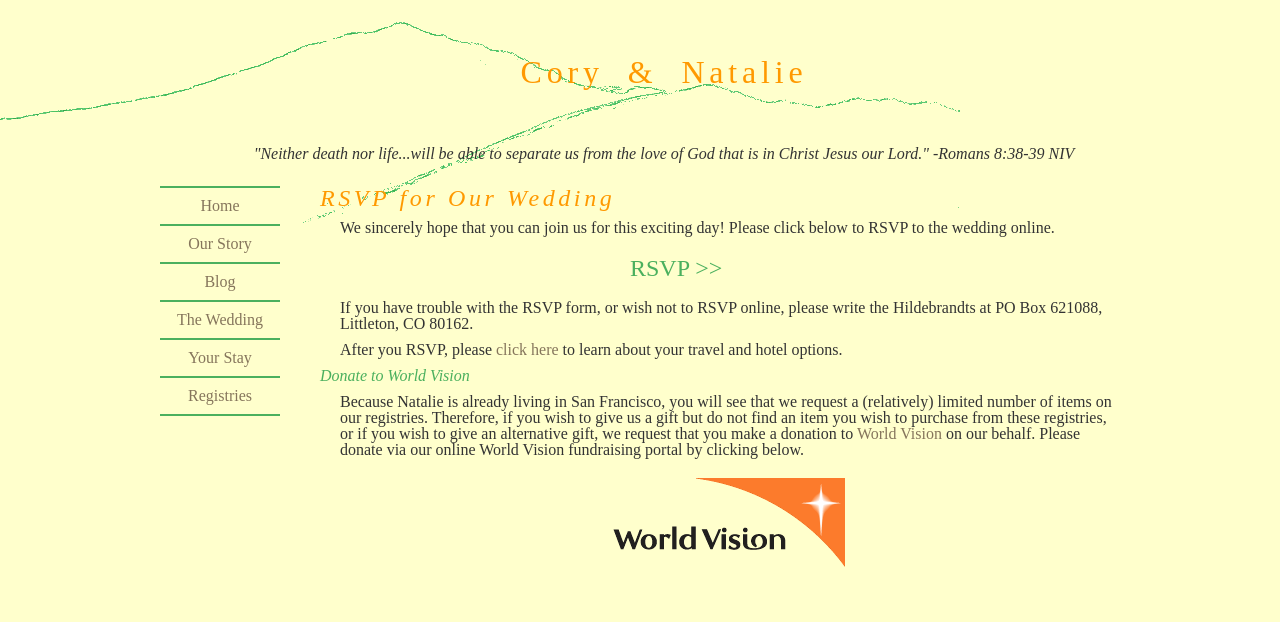
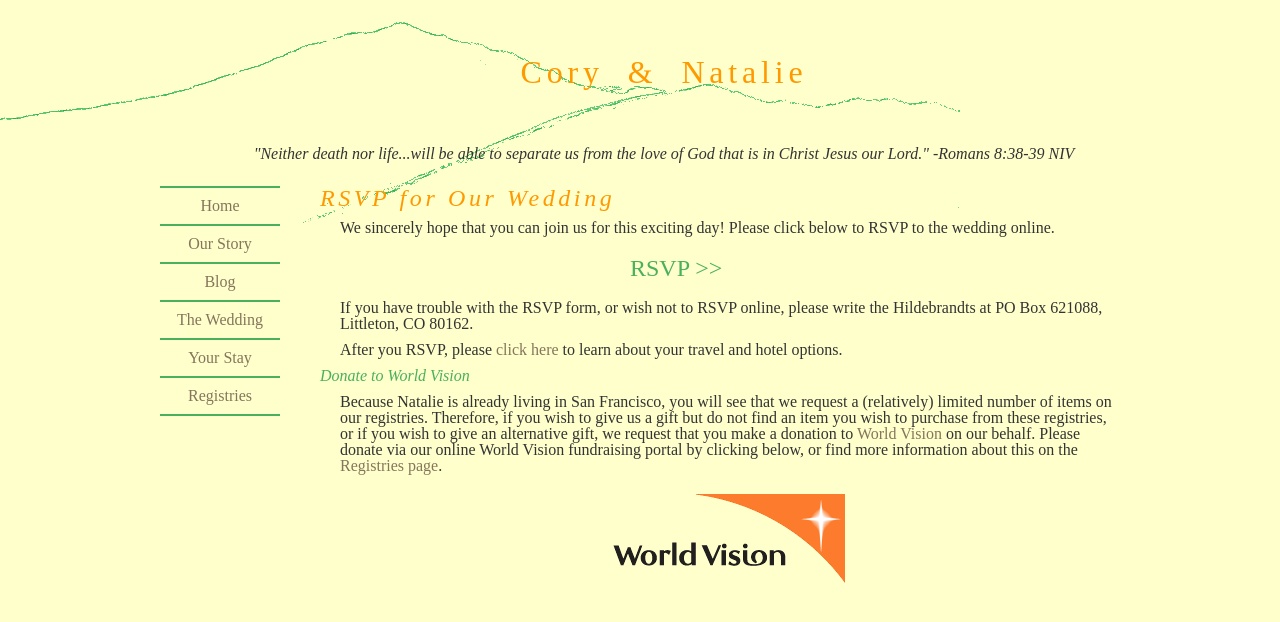
Before and after one commit to natalieh/wedding, a Jekyll site: the page built from rsvp/index.html, in a window 1280 px wide. Shown: the top 622 px of the page. Built offline with Jekyll 4.4.1, drawn with Linux system fonts in a browser that asks for light colours.

Commit message:
Update index.html

```diff
--- a/rsvp/index.html
+++ b/rsvp/index.html
@@ -21,7 +21,7 @@
         Donate to World Vision
     </div>
     <p>
-        Because Natalie is already living in San Francisco, you will see that we request a (relatively) limited number of items on our registries.  Therefore, if you wish to give us a gift but do not find an item you wish to purchase from these registries, or if you wish to give an alternative gift, we request that you make a donation to <a href="http://www.worldvision.org" target="blank">World Vision</a> on our behalf.  Please donate via our online World Vision fundraising portal by clicking below.
+        Because Natalie is already living in San Francisco, you will see that we request a (relatively) limited number of items on our registries.  Therefore, if you wish to give us a gift but do not find an item you wish to purchase from these registries, or if you wish to give an alternative gift, we request that you make a donation to <a href="http://www.worldvision.org" target="blank">World Vision</a> on our behalf.  Please donate via our online World Vision fundraising portal by clicking below, or find more information about this on the <a href="/registries">Registries page</a>.
         <br>
         <a href="http://support.worldvision.org/site/TR/GiftCatalog/GiftCatalog?px=1151804&pg=personal&fr_id=1660" target="blank">
             <center>
```
